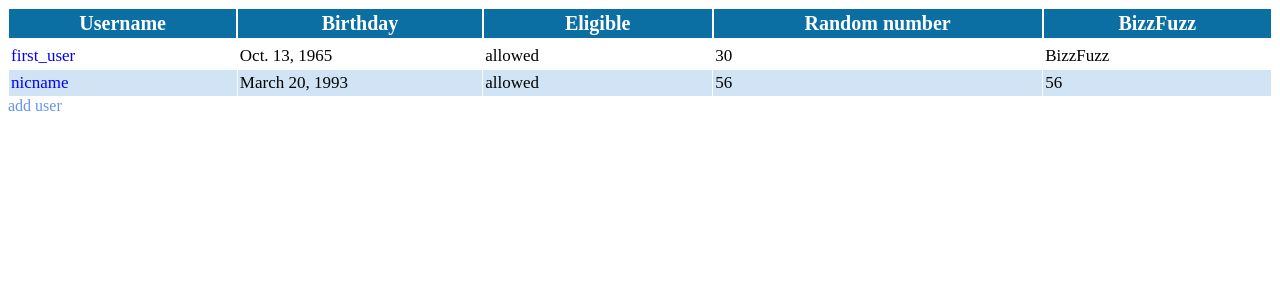
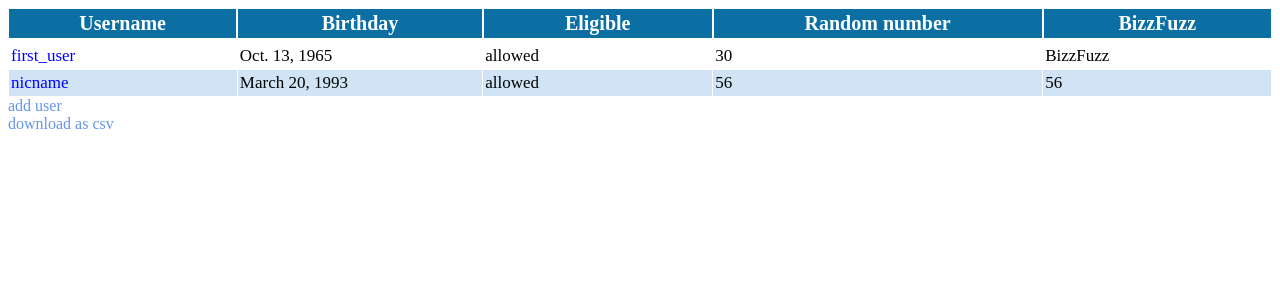
Before and after one commit to TomaszBinkiewicz/custom-user-tags, a Django app: page /users in a window 1280 px wide. Shown: the top 300 px of the page. Run offline with Django 3.2, Linux system fonts and the light colour scheme; data comes from the database, SQL or seed files in the repository; parts of the project's set-up code (start-up, migrations or seed data) failed here and were passed over.

Commit message:
download_csv

```diff
--- a/custom_user_tags/urls.py
+++ b/custom_user_tags/urls.py
@@ -5,6 +5,7 @@ from custom_user_tags_app.views import (UserListView,
                                         UserCreateView,
                                         UserUpdateView,
                                         UserDeleteView,
+                                        download_csv,
                                         )
 
 urlpatterns = [
@@ -14,4 +15,5 @@ urlpatterns = [
     path('users/add', UserCreateView.as_view(), name='user-add'),
     path('users/edit/<int:pk>', UserUpdateView.as_view(), name='user-update'),
     path('users/delete/<int:pk>', UserDeleteView.as_view(), name='user-delete'),
+    path('users/download', download_csv, name='download-csv'),
 ]
--- a/custom_user_tags_app/views.py
+++ b/custom_user_tags_app/views.py
@@ -1,4 +1,4 @@
-from django.shortcuts import render
+from django.http import FileResponse, HttpResponse
 from django.urls import reverse_lazy
 from django.forms import DateInput
 from django.views.generic import (ListView,
@@ -8,6 +8,9 @@ from django.views.generic import (ListView,
                                   DeleteView,
                                   )
 from .models import User
+from .utils import create_csv_file
+from custom_user_tags.settings import BASE_DIR
+from os import path
 
 
 class UserListView(ListView):
@@ -44,3 +47,10 @@ class UserUpdateView(UpdateView):
 class UserDeleteView(DeleteView):
     model = User
     success_url = reverse_lazy('users-list')
+
+
+def download_csv(request):
+    users = User.objects.all()
+    create_csv_file(users)
+    file_path = path.join(BASE_DIR, 'custom_user_tags_app/static/csv/users.csv')
+    return FileResponse(open(file_path, 'rb'), filename='users.csv', as_attachment=True)
--- a/templates/custom_user_tags_app/user-list.html
+++ b/templates/custom_user_tags_app/user-list.html
@@ -44,7 +44,12 @@
             {% endfor %}
         </table>
     </div>
-    <a href="{% url 'user-add' %}">add user</a>
+    <div>
+        <a href="{% url 'user-add' %}">add user</a>
+    </div>
+    <div>
+        <a href="{% url 'download-csv' %}" target="_blank">download as csv</a>
+    </div>
     {% if is_paginated %}
         {% include 'custom_user_tags_app/paginator.html' with page_obj=page_obj %}
     {% endif %}
```
Also changed, not shown: custom_user_tags_app/utils.py (added, +13 -0 lines).
